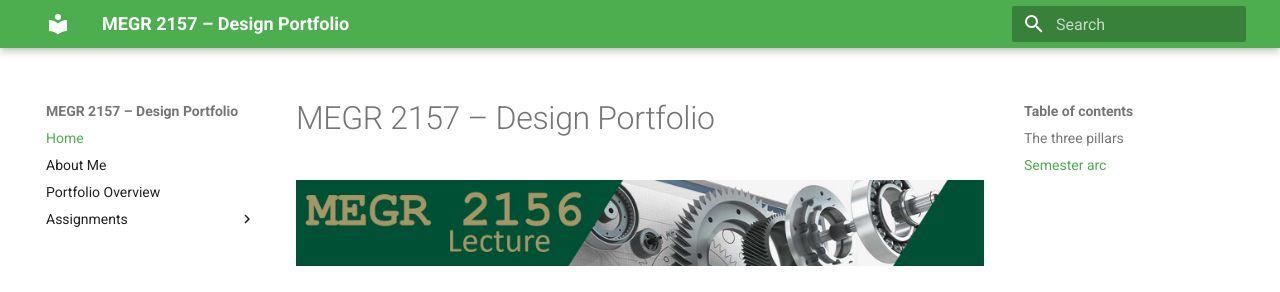
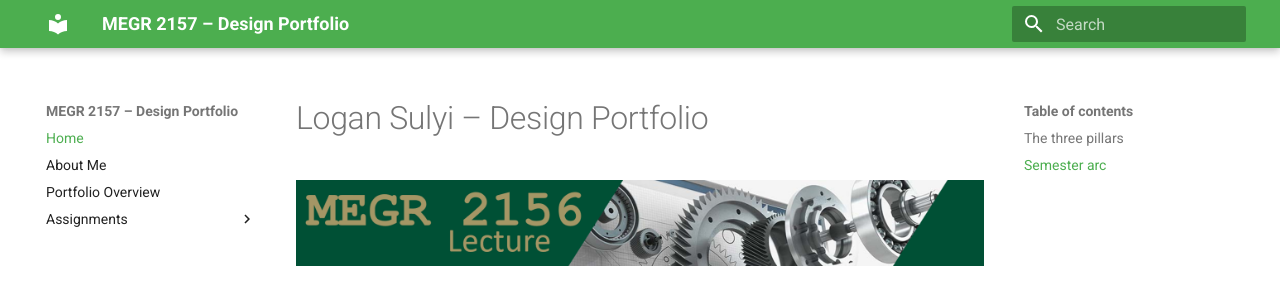
Before and after one commit to lsulyi/megr2157-portfolio, an MkDocs documentation site: the page built from docs/index.md, in a window 1280 px wide and 1148 px high. Shown: the top 292 px of the window. Built offline with MkDocs 1.6.1 and Material for MkDocs 9.7.7, drawn with Linux system fonts in a browser that asks for light colours.

Commit message:
Update portfolio title from MEGR 2157 to Logan Sulyi

```diff
--- a/docs/index.md
+++ b/docs/index.md
@@ -1,4 +1,4 @@
-# MEGR 2157 – Design Portfolio
+# Logan Sulyi – Design Portfolio
 
 ![MEGR 2156-7 Title](MEGR2156title.png)
 
```
